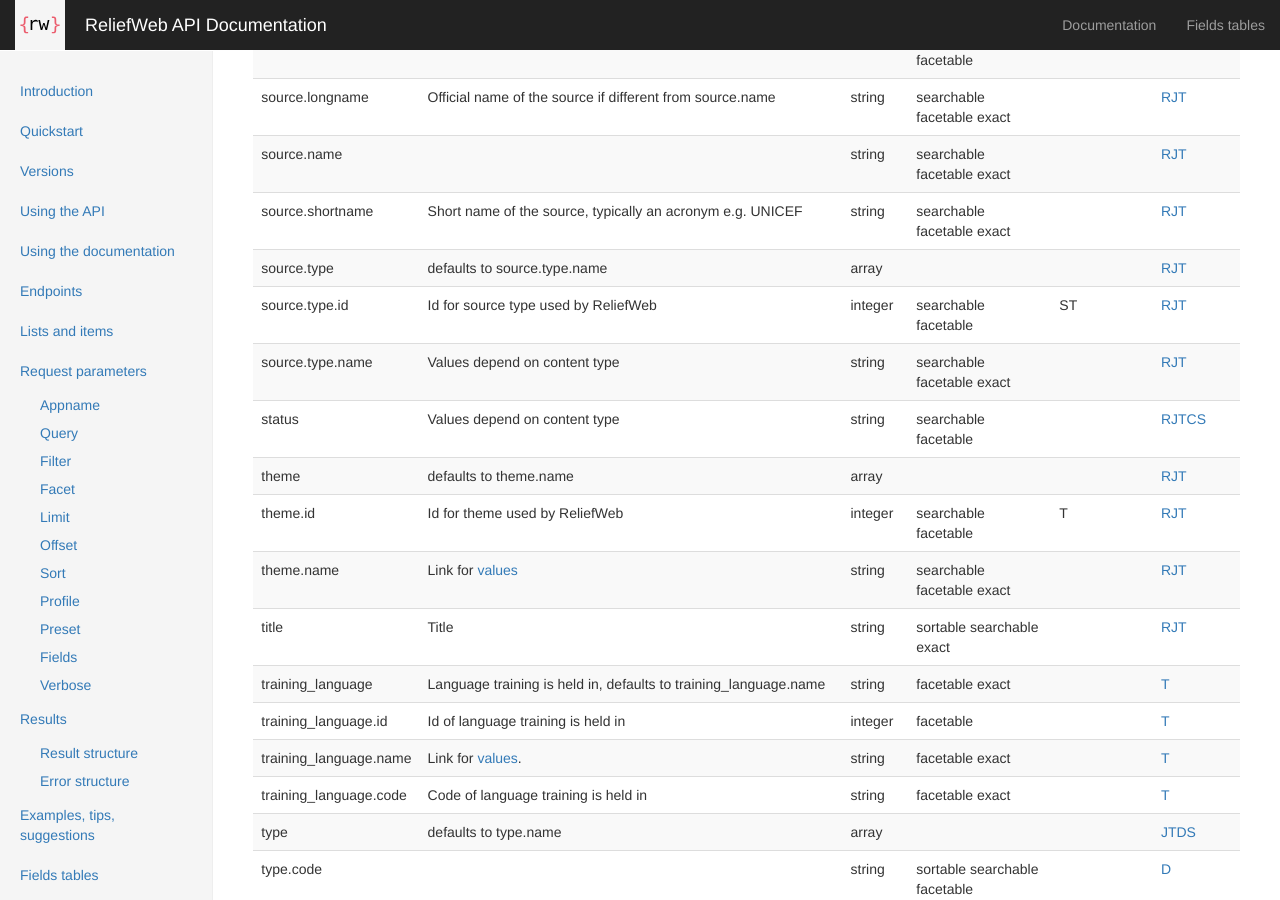
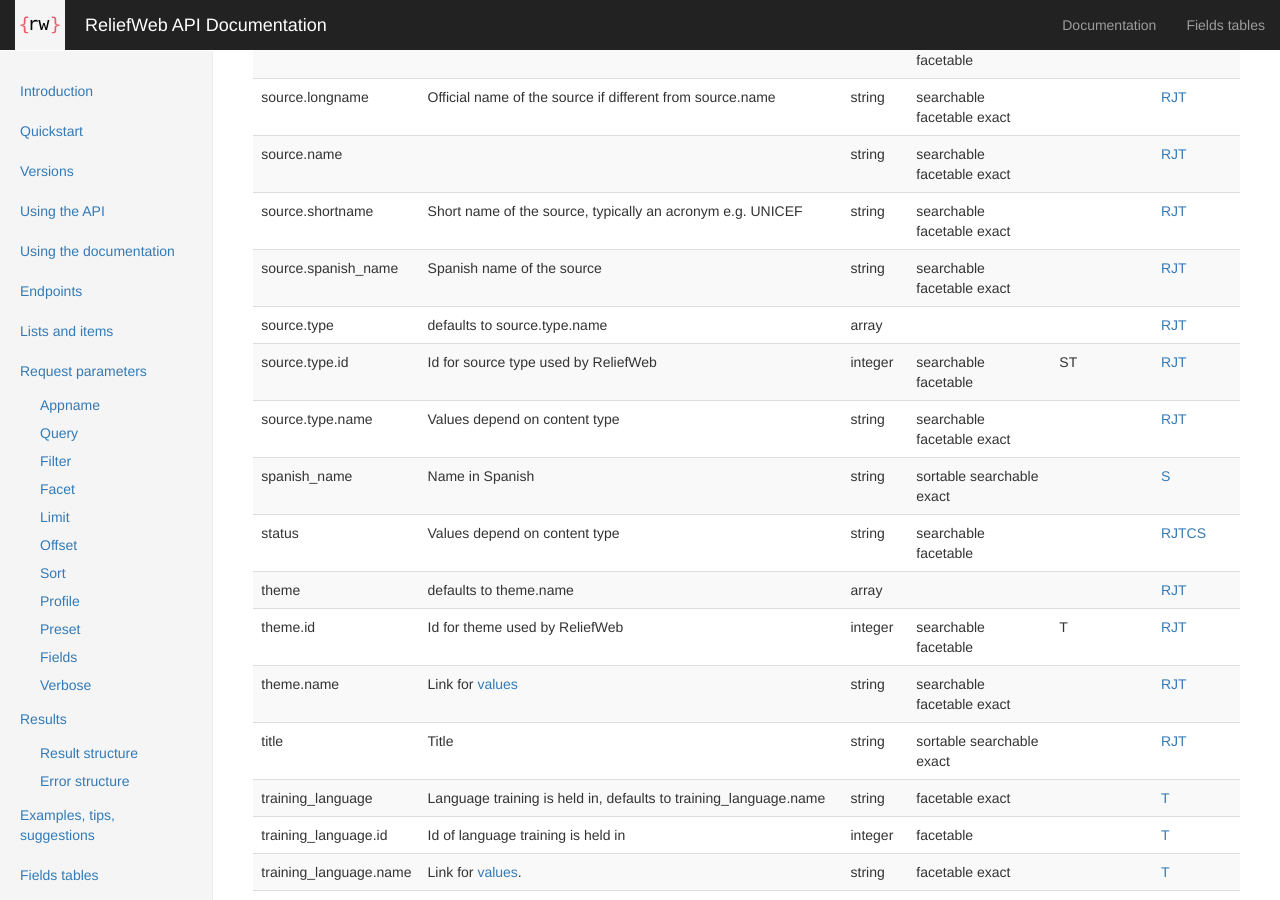
Before and after one commit to UN-OCHA/rwint-api-doc, a Jekyll site: the page index.html, which Jekyll copies as it is, in a window 1280 px wide and 900 px high, scrolled down 35547 px. Built offline with Jekyll 4.4.1, drawn with Linux system fonts in a browser that asks for light colours.

Commit message:
add spanish_name field to table

```diff
--- a/index.html
+++ b/index.html
@@ -2132,9 +2132,11 @@
                 <tr><td>source.longname</td><td>Official name of the source if different from source.name</td><td>string</td><td>searchable facetable exact</td><td></td><td><a class="target" data-toggle="tab" title="reports" href="#reports">R</a><a class="target" data-toggle="tab" title="jobs" href="#jobs">J</a><a class="target" data-toggle="tab" title="training" href="#training">T</a></td></tr>
                 <tr><td>source.name</td><td></td><td>string</td><td>searchable facetable exact</td><td></td><td><a class="target" data-toggle="tab" title="reports" href="#reports">R</a><a class="target" data-toggle="tab" title="jobs" href="#jobs">J</a><a class="target" data-toggle="tab" title="training" href="#training">T</a></td></tr>
                 <tr><td>source.shortname</td><td>Short name of the source, typically an acronym e.g. UNICEF</td><td>string</td><td>searchable facetable exact</td><td></td><td><a class="target" data-toggle="tab" title="reports" href="#reports">R</a><a class="target" data-toggle="tab" title="jobs" href="#jobs">J</a><a class="target" data-toggle="tab" title="training" href="#training">T</a></td></tr>
+                <tr><td>source.spanish_name</td><td>Spanish name of the source</td><td>string</td><td>searchable facetable exact</td><td></td><td><a class="target" data-toggle="tab" title="reports" href="#reports">R</a><a class="target" data-toggle="tab" title="jobs" href="#jobs">J</a><a class="target" data-toggle="tab" title="training" href="#training">T</a></td></tr>
                 <tr><td>source.type</td><td>defaults to source.type.name</td><td>array</td><td></td><td></td><td><a class="target" data-toggle="tab" title="reports" href="#reports">R</a><a class="target" data-toggle="tab" title="jobs" href="#jobs">J</a><a class="target" data-toggle="tab" title="training" href="#training">T</a></td></tr>
                 <tr><td>source.type.id</td><td>Id for source type used by ReliefWeb</td><td>integer</td><td>searchable facetable</td><td>ST</td><td><a class="target" data-toggle="tab" title="reports" href="#reports">R</a><a class="target" data-toggle="tab" title="jobs" href="#jobs">J</a><a class="target" data-toggle="tab" title="training" href="#training">T</a></td></tr>
                 <tr><td>source.type.name</td><td>Values depend on content type</td><td>string</td><td>searchable facetable exact</td><td></td><td><a class="target" data-toggle="tab" title="reports" href="#reports">R</a><a class="target" data-toggle="tab" title="jobs" href="#jobs">J</a><a class="target" data-toggle="tab" title="training" href="#training">T</a></td></tr>
+                <tr><td>spanish_name</td><td>Name in Spanish</td><td>string</td><td>sortable searchable exact</td><td></td><td><a class="target" data-toggle="tab" title="sources" href="#sources">S</a></td></tr>
                 <tr><td>status</td><td>Values depend on content type</td><td>string</td><td>searchable facetable</td><td></td><td><a class="target" data-toggle="tab" title="reports" href="#reports">R</a><a class="target" data-toggle="tab" title="jobs" href="#jobs">J</a><a class="target" data-toggle="tab" title="training" href="#training">T</a><a class="target" data-toggle="tab" title="countries" href="#countries">C</a><a class="target" data-toggle="tab" title="sources" href="#sources">S</a></td></tr>
                 <tr><td>theme</td><td>defaults to theme.name</td><td>array</td><td></td><td></td><td><a class="target" data-toggle="tab" title="reports" href="#reports">R</a><a class="target" data-toggle="tab" title="jobs" href="#jobs">J</a><a class="target" data-toggle="tab" title="training" href="#training">T</a></td></tr>
                 <tr><td>theme.id</td><td>Id for theme used by ReliefWeb</td><td>integer</td><td>searchable facetable</td><td>T</td><td><a class="target" data-toggle="tab" title="reports" href="#reports">R</a><a class="target" data-toggle="tab" title="jobs" href="#jobs">J</a><a class="target" data-toggle="tab" title="training" href="#training">T</a></td></tr>
@@ -2237,12 +2239,13 @@
                 <tr><td>primary_country<br>.name</td><td>Link for <a href="http://reliefweb.int/taxonomy-descriptions#primarycountry">more information</a></td><td>string</td><td>sortable searchable facetable exact</td><td></td><td></td></tr>
                 <tr><td>primary_country<br>.shortname</td><td>Short name of country where applicable, for example 'Syria' for 'Syrian Arab Republic'</td><td>string</td><td>sortable searchable facetable exact</td><td></td><td></td></tr>
                 <tr><td>primary_country<br>.iso3</td><td>ISO 3166-1 alpha-3 code</td><td>string</td><td>sortable searchable facetable exact</td><td></td><td></td></tr>
-                <tr><td>source</td><td>Shortcut for <a href="/organizations">sources</a> - defaults to source.name</td><td>array</td><td></td><td></td><td><strong>query</strong>: <em>analysis</em> <em>latest</em></td></tr>
+                <tr><td>source</td><td>Shortcut for <a href="http://reliefweb.int/organizations">sources</a> - defaults to source.name</td><td>array</td><td></td><td></td><td><strong>query</strong>: <em>analysis</em> <em>latest</em></td></tr>
                 <tr><td>source.id</td><td>Id for source used by ReliefWeb</td><td>integer</td><td>searchable facetable</td><td>S</td><td></td></tr>
                 <tr><td>source.name</td><td>Common name of source</td><td>string</td><td>searchable facetable exact</td><td></td><td></td></tr>
-                <tr><td>source.shortname</td><td>Short name of the source, typically an acronym e.g. UNICEF</td><td>string</td><td>searchable facetable exact</td><td></td><td></td></tr>
                 <tr><td>source.longname</td><td>Official name of the source if different from source.name</td><td>string</td><td>searchable facetable exact</td><td></td><td></td></tr>
                 <tr><td>source.homepage</td><td>URL of the source's primary website</td><td>string</td><td>searchable</td><td></td><td></td></tr>
+                <tr><td>source.shortname</td><td>Short name of the source, typically an acronym e.g. UNICEF</td><td>string</td><td>searchable facetable exact</td><td></td><td></td></tr>
+                <tr><td>source.spanish_name</td><td>Spanish name of the source</td><td>string</td><td>searchable facetable exact</td><td></td><td></td></tr>
                 <tr><td>source.type</td><td>Shortcut for source type - defaults to source.type.name</td><td>array</td><td></td><td></td><td></td></tr>
                 <tr><td>source.type.id</td><td>Id for source type used by ReliefWeb</td><td>integer</td><td>searchable facetable</td><td>ST</td><td></td></tr>
                 <tr><td>source.type.name</td><td>Link for <a href="https://api.reliefweb.int/v1/references/organization-types">values</a></td><td>string</td><td>searchable facetable exact</td><td></td><td></td></tr>
@@ -2350,6 +2353,7 @@
                 <tr><td>source.longname</td><td>Official name of the source if different from source.name</td><td>string</td><td>searchable facetable exact</td><td></td><td></td></tr>
                 <tr><td>source.name</td><td>Common name of source</td><td>string</td><td>searchable facetable exact</td><td></td><td></td></tr>
                 <tr><td>source.shortname</td><td>Short name of the source, typically an acronym e.g. UNICEF</td><td>string</td><td>searchable facetable exact</td><td></td><td></td></tr>
+                <tr><td>source.spanish_name</td><td>Spanish name of the source</td><td>string</td><td>searchable facetable exact</td><td></td><td></td></tr>
                 <tr><td>source.type</td><td>Shortcut for source type - defaults to source.type.name</td><td>array</td><td></td><td></td><td></td></tr>
                 <tr><td>source.type.id</td><td>Id for source type used by ReliefWeb</td><td>integer</td><td>searchable facetable</td><td>ST</td><td></td></tr>
                 <tr><td>source.type.name</td><td>Link for <a href="https://api.reliefweb.int/v1/references/organization-types">values</a></td><td>string</td><td>searchable facetable exact</td><td></td><td></td></tr>
@@ -2410,6 +2414,7 @@
                 <tr><td>source.longname</td><td>Official name of the source if different from source.name</td><td>string</td><td>searchable facetable exact</td><td></td><td></td></tr>
                 <tr><td>source.homepage</td><td>URL of the source's primary website</td><td>string</td><td>searchable</td><td></td><td></td></tr>
                 <tr><td>source.shortname</td><td>Short name of the source, typically an acronym e.g. UNICEF</td><td>string</td><td>searchable facetable exact</td><td></td><td></td></tr>
+                <tr><td>source.spanish_name</td><td>Spanish name of the source</td><td>string</td><td>searchable facetable exact</td><td></td><td></td></tr>
                 <tr><td>source.type</td><td>Shortcut for source type - defaults to source.type.name</td><td>array</td><td></td><td></td><td></td></tr>
                 <tr><td>source.type.id</td><td>Id for source type used by ReliefWeb</td><td>integer</td><td>searchable facetable</td><td>ST</td><td></td></tr>
                 <tr><td>source.type.name</td><td>Link for <a href="https://api.reliefweb.int/v1/references/organization-types">values</a></td><td>string</td><td>searchable facetable exact</td><td></td><td></td></tr>
@@ -2455,6 +2460,7 @@
                 <tr><td>longname</td><td>Official name of source, where applicable</td><td>string</td><td>sortable searchable exact</td><td></td><td><strong>query</strong>: <em>analysis</em> <em>latest</em></td></tr>
                 <tr><td>name</td><td>Name of source</td><td>string</td><td>sortable searchable exact</td><td></td><td><strong>query</strong>: <em>analysis</em> <em>latest</em> <em>minimal</em></td></tr>
                 <tr><td>shortname</td><td>Name of the source in abbreviated format, where applicable</td><td>string</td><td>sortable searchable exact</td><td></td><td><strong>query</strong>: <em>analysis</em> <em>latest</em></td></tr>
+                <tr><td>spanish_name</td><td>Name of the source in Spanish</td><td>string</td><td>sortable searchable exact</td><td></td><td><strong>query</strong>: <em>analysis</em> <em>latest</em></td></tr>
                 <tr><td>status</td><td>Whether source is active or not</td><td>string</td><td>searchable facetable</td><td></td><td><strong>query</strong>: <em>analysis</em> <strong>filter</strong>: <em>analysis</em> <code>['active', 'inactive']</code> <em>latest</em> <code>['active', 'inactive']</code> <em>minimal</em> <code>['active', 'inactive']</code></td></tr>
                 <tr><td>type</td><td>Shortcut for type of organization - defaults to type.name</td><td>array</td><td></td><td></td><td></td></tr>
                 <tr><td>type.id</td><td>Id of organization type used by ReliefWeb</td><td>integer</td><td>searchable facetable</td><td>TY</td><td></td></tr>
```
